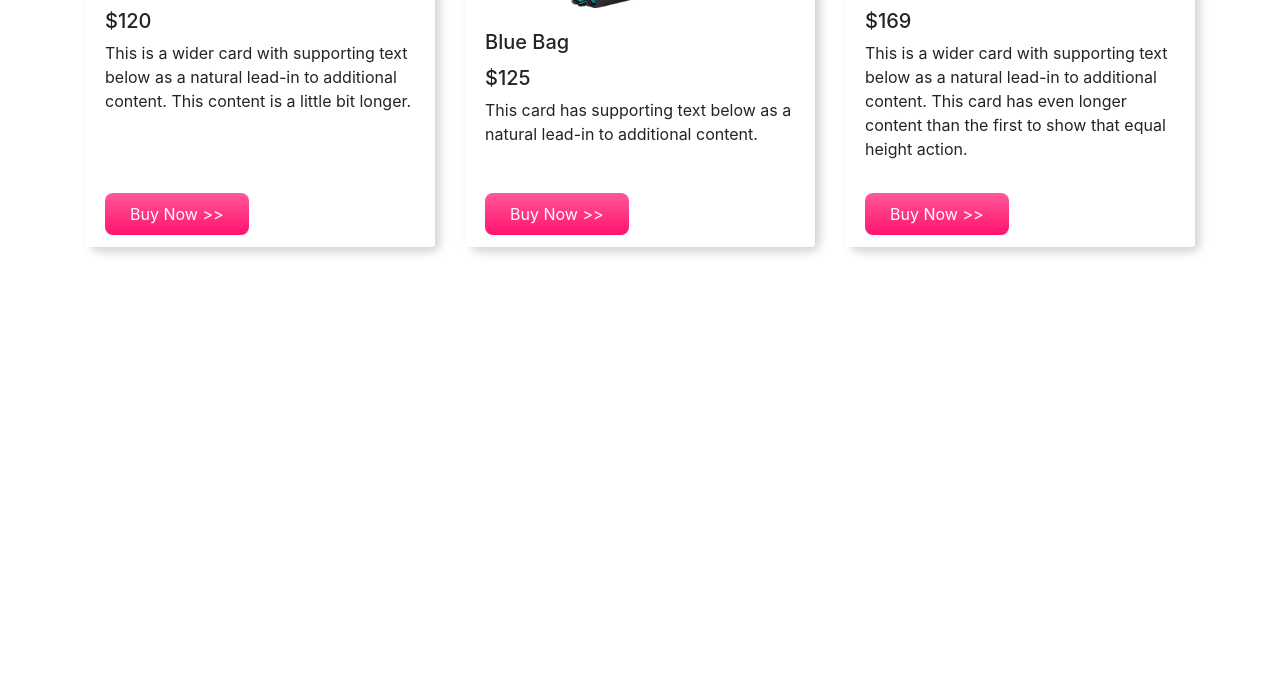
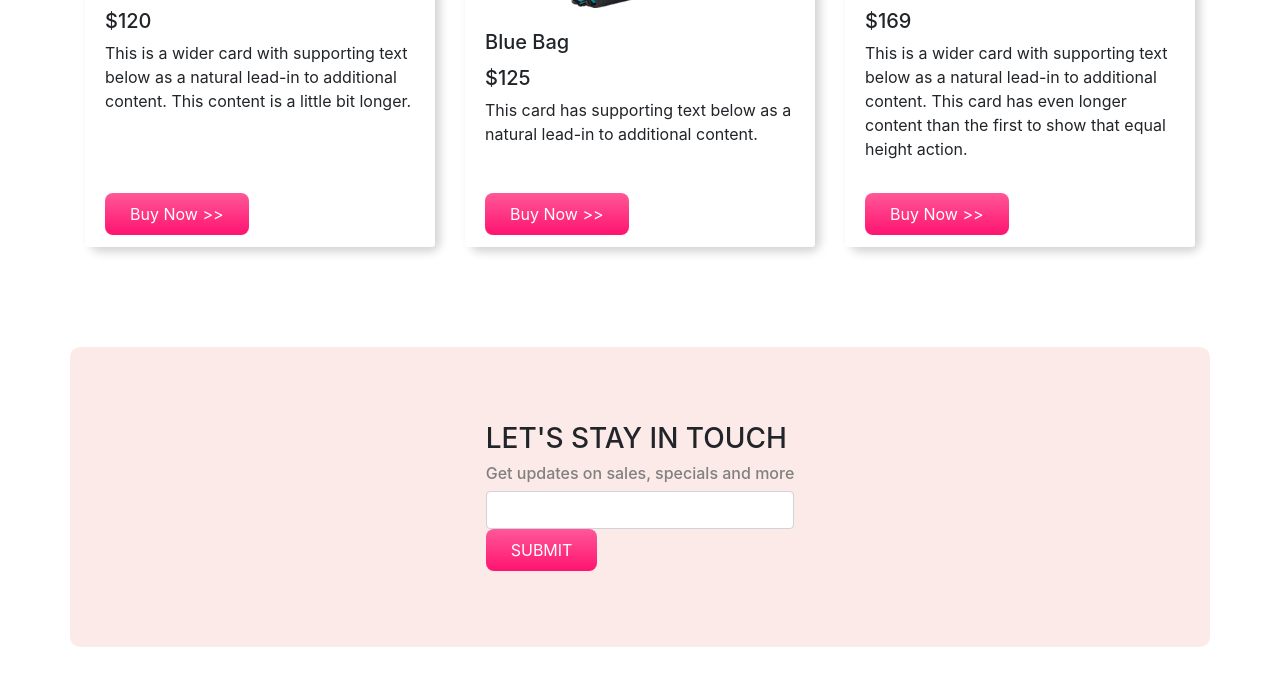
Before and after one commit to Araman99/E-COMMERCE, a plain HTML site: page index.html in a window 1280 px wide. Shown: the part 1912-2597 px from the top of the page. Before the commit the page ends 2259 px from the top, so only its background shows below. Drawn offline with nearby package versions, Linux system fonts and the light colour scheme.

Commit message:
contact add

```diff
--- a/index.html
+++ b/index.html
@@ -28,7 +28,7 @@
               <a class="nav-link" href="#backpack">Backpack</a>
             </li>
             <li class="nav-item">
-              <a class="nav-link" href="#">Contact us</a>
+              <a class="nav-link" href="#contact">Contact us</a>
             </li>
           </ul>
         </div>
@@ -173,6 +173,15 @@
       </div>
      </div>
 
+     <div class="container orange-bg d-flex justify-content-center align-items-center" id="contact">
+       <div>
+        <h3>LET'S STAY IN TOUCH</h3>
+        <h6>Get updates on sales, specials and more</h6>
+        <input class="form-control" type="text">
+        <button class="buy-now-button">SUBMIT</button>
+       </div>
+     </div>
+
     <script src="https://code.jquery.com/jquery-3.5.1.slim.min.js" integrity="sha384-DfXdz2htPH0lsSSs5nCTpuj/zy4C+OGpamoFVy38MVBnE+IbbVYUew+OrCXaRkfj" crossorigin="anonymous"></script>
     <script src="https://cdn.jsdelivr.net/npm/popper.js@1.16.0/dist/umd/popper.min.js" integrity="sha384-Q6E9RHvbIyZFJoft   +2mJbHaEWldlvI9IOYy5n3zV9zzTtmI3UksdQRVvoxMfooAo" crossorigin="anonymous"></script>
     <script src="https://stackpath.bootstrapcdn.com/bootstrap/4.5.0/js/bootstrap.min.js"    integrity="sha384-OgVRvuATP1z7JjHLkuOU7Xw704+h835Lr+6QL9UvYjZE3Ipu6Tp75j7Bh/kR0JKI" crossorigin="anonymous"></script>
--- a/style.css
+++ b/style.css
@@ -46,3 +46,9 @@
     background-color: white;
     border-top: none;
 }
+#contact{
+    height: 300px;
+}
+#contact h6{
+    color: gray;
+}
```
